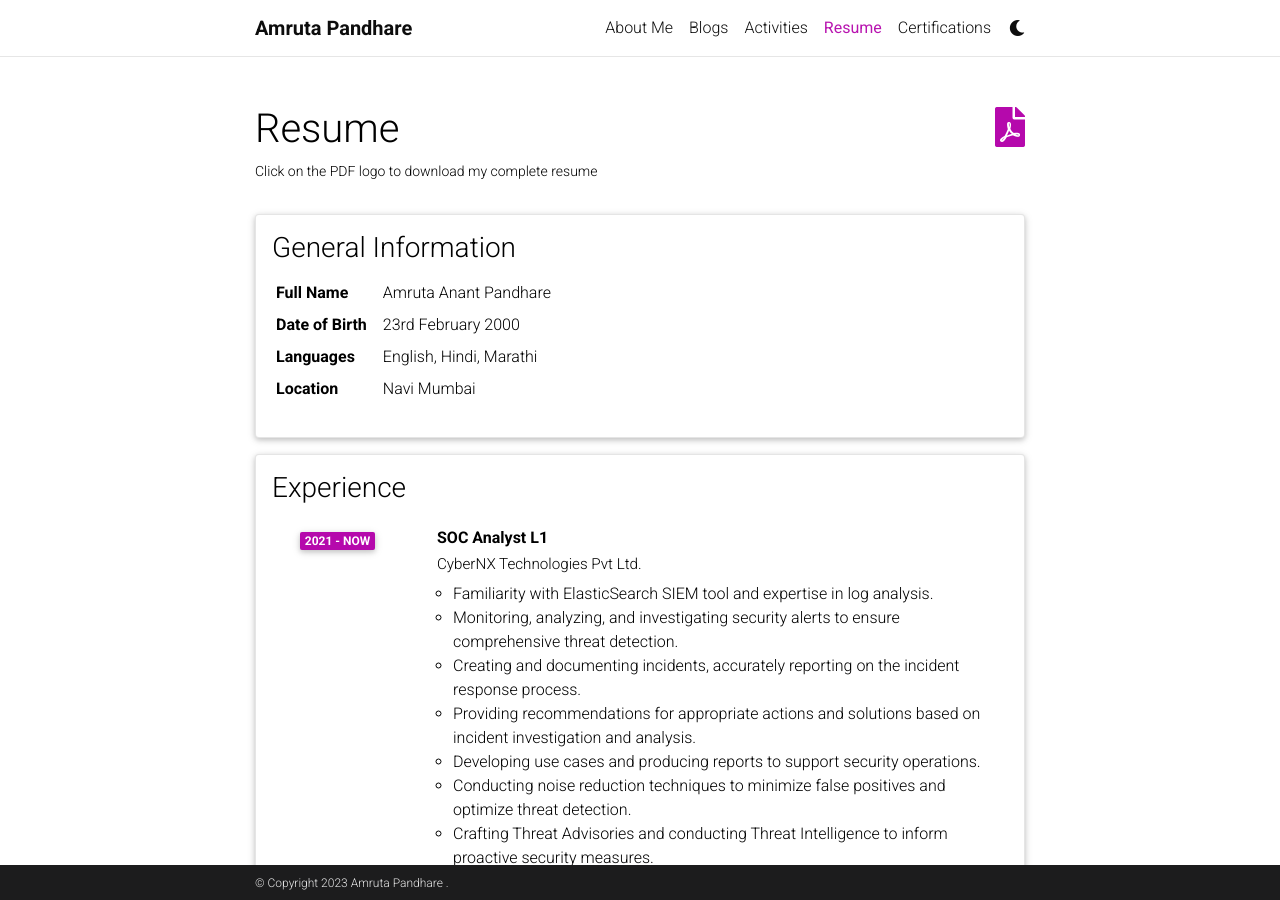
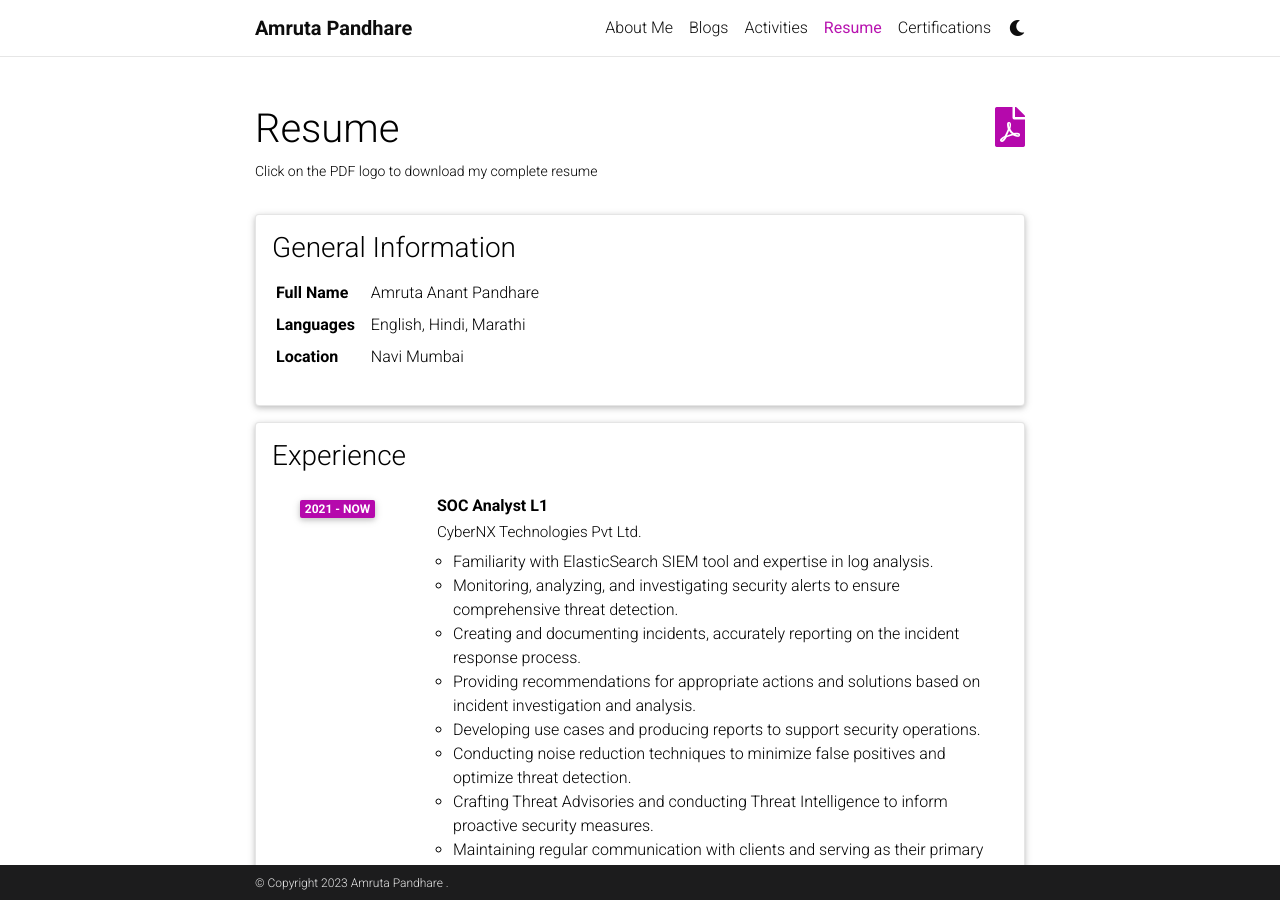
Before and after one commit to AmrutaPandhare/AmrutaPandhare.github.io, a Jekyll site: the page built from _pages/cv.md, in a window 1280 px wide and 900 px high. Built offline with Jekyll 4.4.1, drawn with Linux system fonts in a browser that asks for light colours; comment, search, counter and statistics services are not loaded; a style sheet for code colours, icons or effects is not loaded.

Commit message:
Update cv.yml

```diff
--- a/_data/cv.yml
+++ b/_data/cv.yml
@@ -3,8 +3,6 @@
   contents:
     - name: Full Name
       value: Amruta Anant Pandhare
-    - name: Date of Birth
-      value: 23rd February 2000
     - name: Languages
       value: English, Hindi, Marathi
     - name: Location
```
